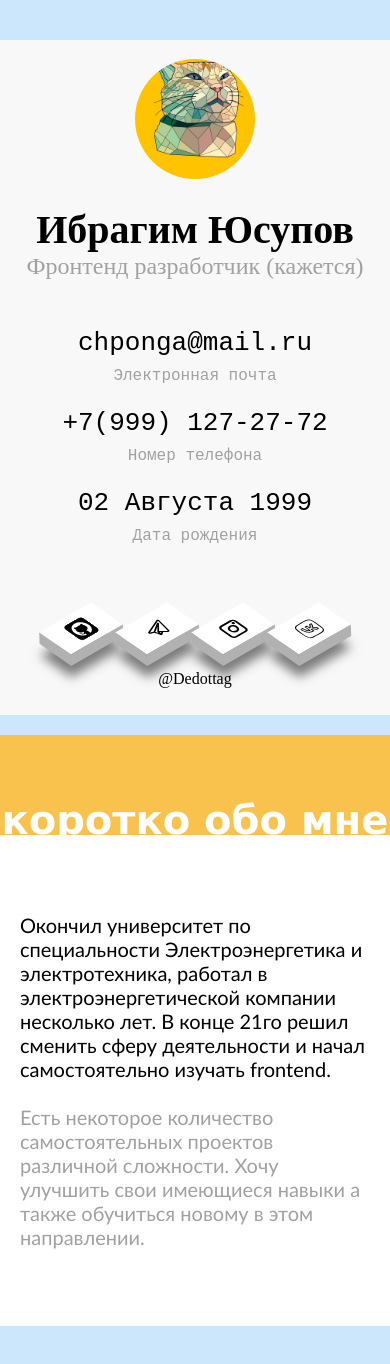
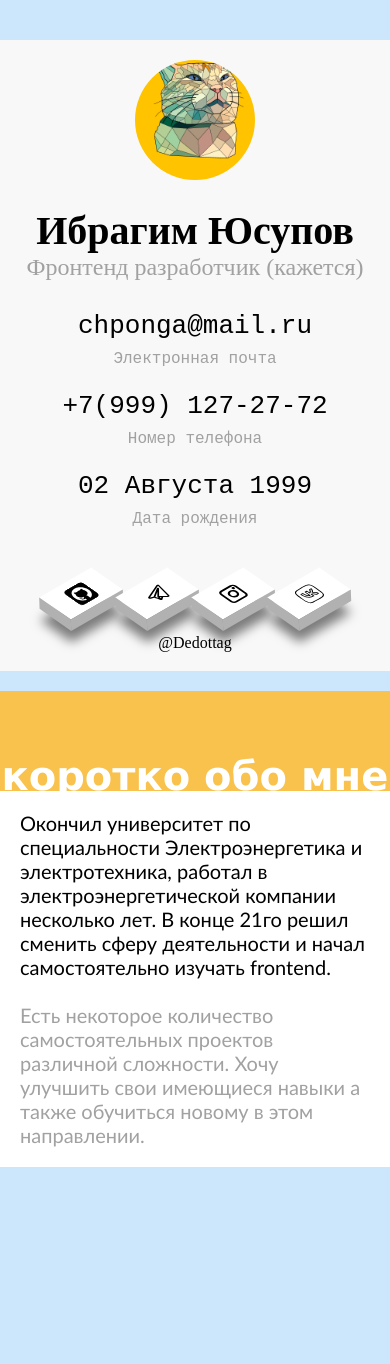
Before and after one commit to dedottag/dedottag, a React (Create React App) app: page / in a window 390 px wide. After the commit the page ends 1207 px from the top, so only its background shows below. Built offline with nearby package versions, Linux system fonts and the light colour scheme.

Commit message:
minor improvements

```diff
--- a/src/components/MainPageMobile/main-page-mobile.scss
+++ b/src/components/MainPageMobile/main-page-mobile.scss
@@ -12,14 +12,16 @@
   }
   .data-mobile-container {
     width: 100vw;
-    height: 80vh;
+    // height: 80vh;
     background-color: #f8f8f8;
     margin-bottom: 20px;
     margin-top: 40px;
+    padding: 20px 0 10px 0;
     display: flex;
     align-items: center;
     justify-content: center;
     flex-wrap: wrap;
+    // background-color: brown;
   }
 
   .data-mobile-header {
@@ -47,6 +49,8 @@
   .data-ul {
     display: flex;
     justify-content: center;
+    // background-color: brown;
+    margin: 20px 0 20px 0;
   }
   .my-data {
     font-size: 26px;
@@ -61,7 +65,7 @@
     // background-color: brown;
     background-color: #fff;
     width: 100vw;
-    height: 70vh;
+    // height: 70vh;
     margin-bottom: 40px;
     display: flex;
     flex-wrap: wrap;
@@ -88,6 +92,6 @@
     }
   }
   .history {
-    margin: 0 20px 0 20px;
+    margin: 20px;
   }
 }
```
